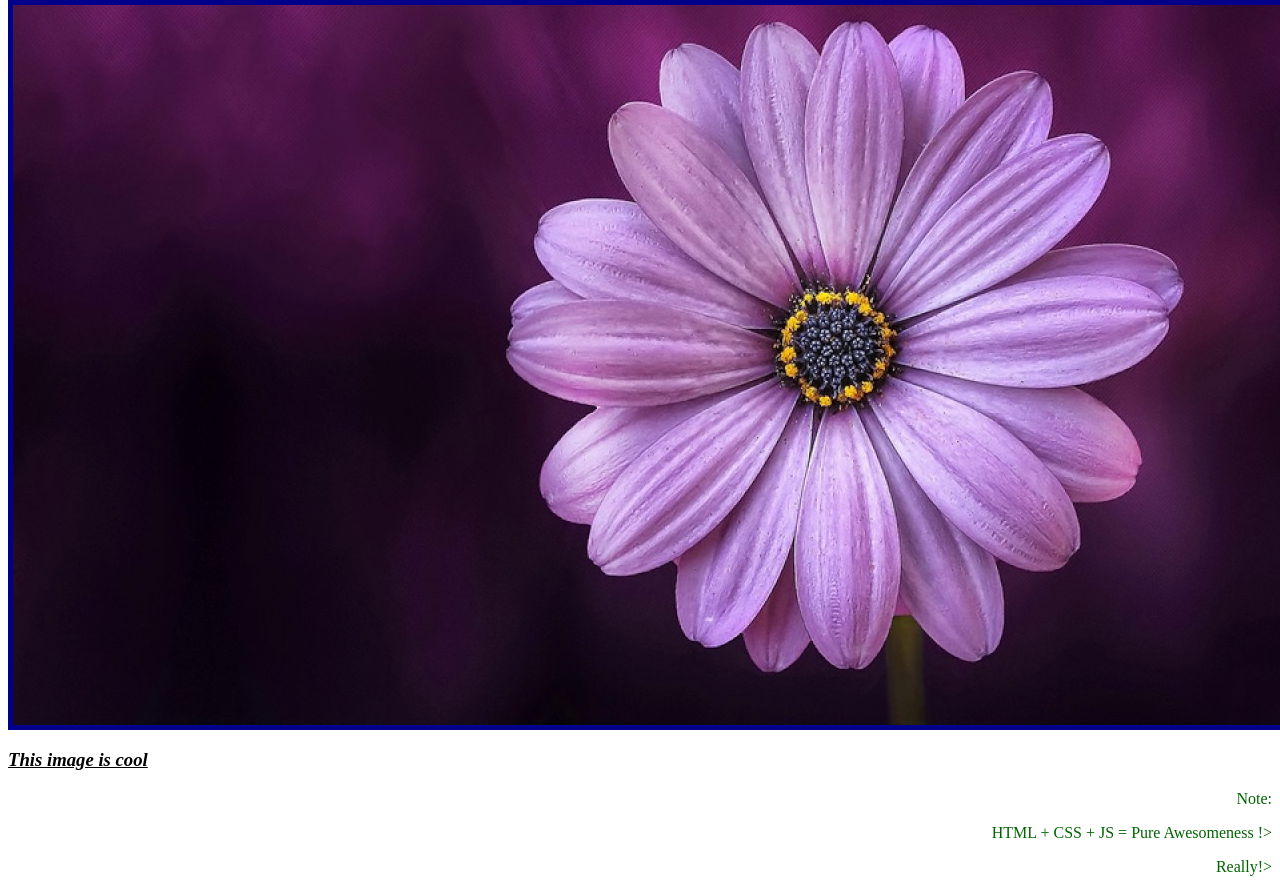
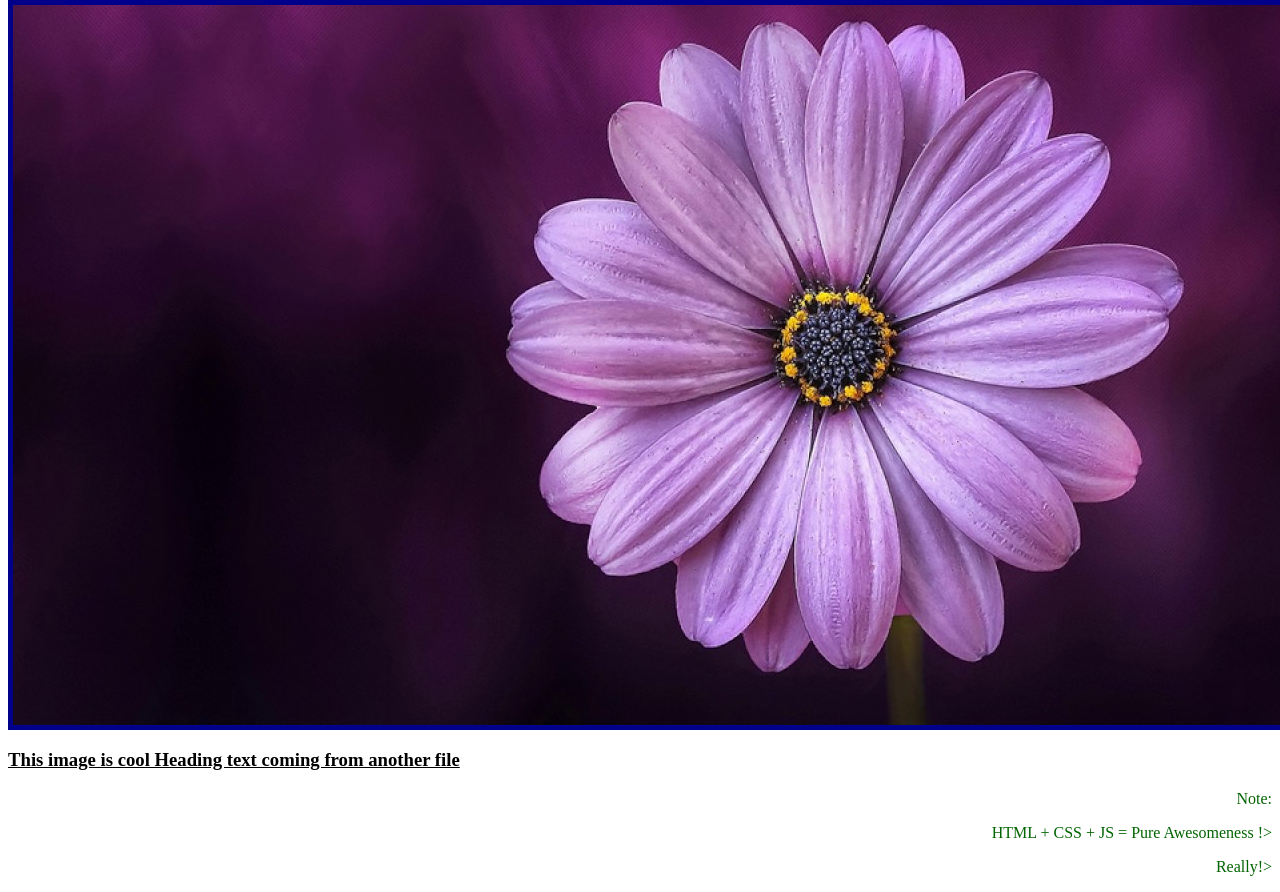
Before and after one commit to ruchika77/Web_tutorial, a plain HTML site: page index.html in a window 1280 px wide. Shown: the part 66-958 px from the top of the page. Drawn offline with Linux system fonts and the light colour scheme.

Commit message:
Do JS assignment

```diff
--- a/index.html
+++ b/index.html
@@ -9,7 +9,7 @@
     <!-- For the html-only part, these need to be implemented: -->
     <h1> Hello World! </h1>
     <img src= "flower.jpg" width=“300” height=“300”>
-    <h3>
+    <h3 id="heading">
         <b>
             <i> This image is cool </i>
         </b>
@@ -17,7 +17,11 @@
     <p margin-right="30px" ; style="color:darkgreen;" align="right"> Note:</p>
     <p margin-right="30px" ; style="color:darkgreen;" align="right"> HTML + CSS + JS = Pure Awesomeness !></p>
     <p margin-right="30px" ; style="color:darkgreen;" align="right"> Really!></p>
-
+    <script src= "./scripts.js"></script>
+    <script>
+        var text = document.getElementById("heading").innerText
+        document.getElementById("heading").innerText = `${text} ${greeting}`
+    </script>
 </body>
 
 </html>
--- /dev/null
+++ b/scripts.js
@@ -0,0 +1,3 @@
+//For the javascript exercise, you should:
+alert("Javascript is here!");
+var greeting = "Heading text coming from another file"
```
Also changed, not shown: theory-js.txt (added).
